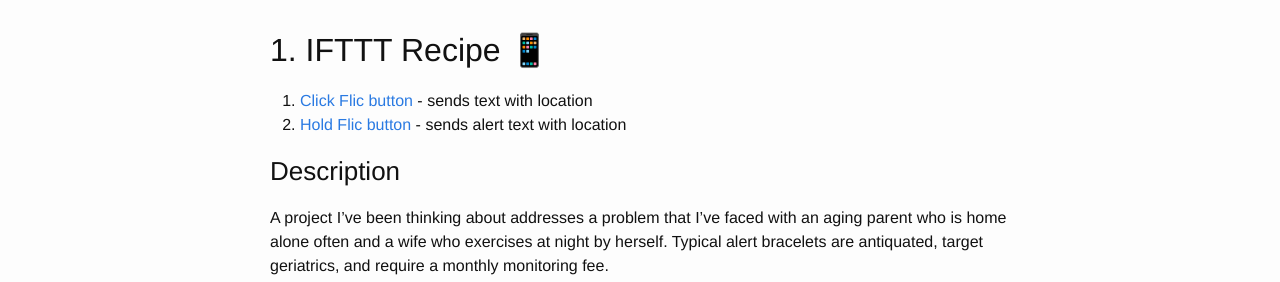
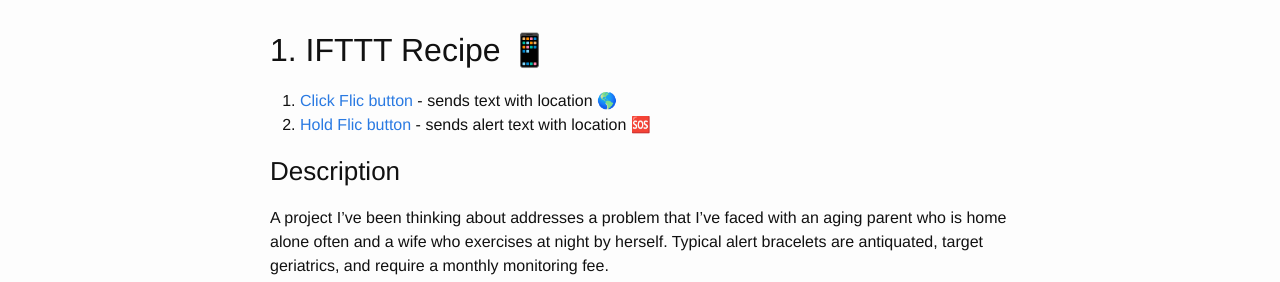
Before and after one commit to kftaylor/kftaylor.github.io, a Jekyll site: the page built from about.md, in a window 1280 px wide. Shown: the part 138-420 px from the top of the page. Built offline with Jekyll 4.4.1, drawn with Linux system fonts in a browser that asks for light colours.

```diff
--- a/about.md
+++ b/about.md
@@ -5,8 +5,8 @@ permalink: "/q/"
 ---
 ## <span style="font-weight: normal;">1\. IFTTT Recipe 📱</span>
 
-1.  [Click Flic button](https://ifttt.com/applets/44303349d-if-you-click-flic-then-share-location-in-sms){:target="_blank"} - sends text with location
-2.  [Hold Flic button](https://ifttt.com/applets/44350944d-if-you-hold-flic-then-send-an-alert-sms-with-location){:target="_blank"} - sends alert text with location
+1.  [Click Flic button](https://ifttt.com/applets/44303349d-if-you-click-flic-then-share-location-in-sms){:target="_blank"} - sends text with location 🌎
+2.  [Hold Flic button](https://ifttt.com/applets/44350944d-if-you-hold-flic-then-send-an-alert-sms-with-location){:target="_blank"} - sends alert text with location 🆘
 
 ### <span style="font-weight: normal;">Description</span>
 
```
